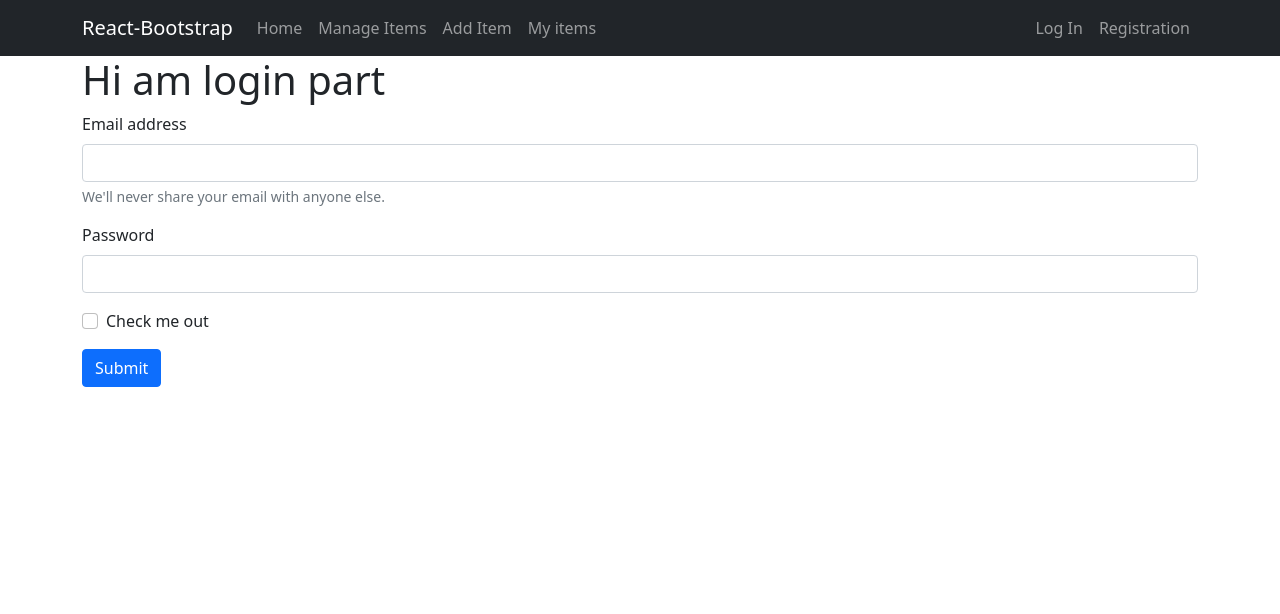
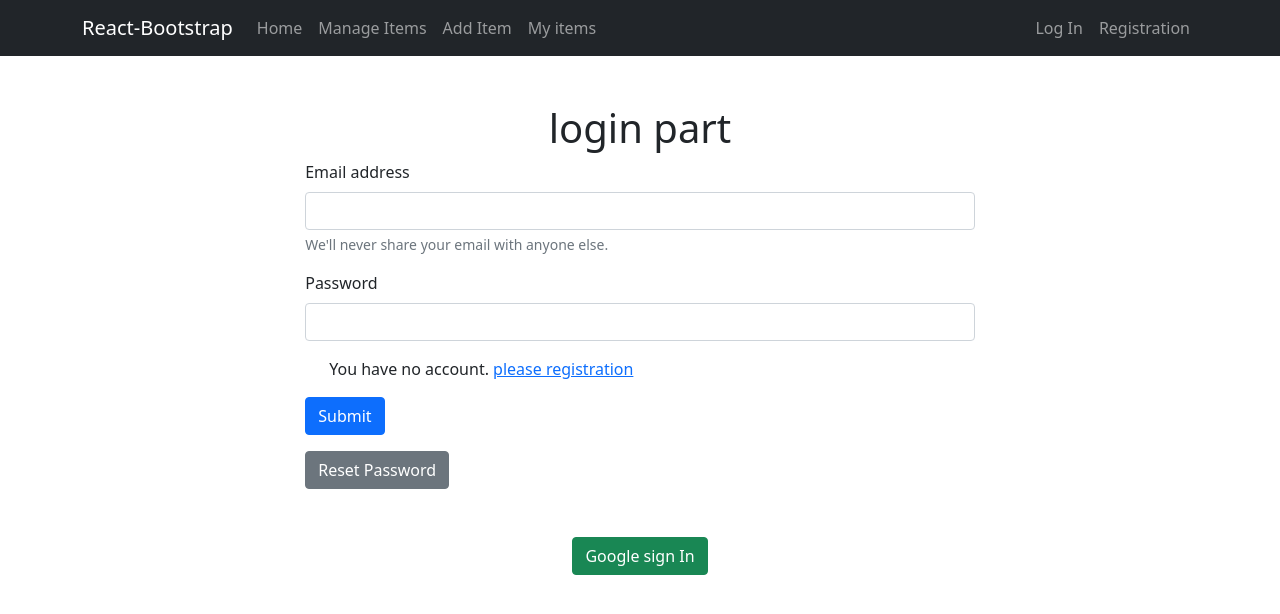
Before and after one commit to zahidjos/ware-house-mangement, a React (Create React App) app: page /logIn in a window 1280 px wide. Shown: the top 614 px of the page. Built offline with nearby package versions, Linux system fonts and the light colour scheme; no server answers.

Commit message:
login and registration complete

```diff
--- a/src/component/LogIn/LogIn.css
+++ b/src/component/LogIn/LogIn.css
@@ -0,0 +1,4 @@
+.login_from{
+    width: 60%;
+    margin: auto;
+}
--- a/src/component/LogIn/LogIn.js
+++ b/src/component/LogIn/LogIn.js
@@ -1,18 +1,24 @@
-import React from 'react';
-import { useSignInWithEmailAndPassword } from 'react-firebase-hooks/auth';
-import { useLocation, useNavigate } from 'react-router-dom';
+import { async } from '@firebase/util';
+import React, { useRef } from 'react';
+import { useAuthState, useSendPasswordResetEmail, useSignInWithEmailAndPassword, useSignInWithGoogle } from 'react-firebase-hooks/auth';
+import { Link, useLocation, useNavigate } from 'react-router-dom';
 import auth from '../../Service.fig';
+import './LogIn.css'
 
 
 const LogIn = () => {
   const [
     signInWithEmailAndPassword,
-    user,
-    loading,
-    error,
+    user1,
+    loading1,
+    error1,
   ] = useSignInWithEmailAndPassword(auth);
+  const [user, loading, error] = useAuthState(auth);
+  const [sendPasswordResetEmail, sending, error2] = useSendPasswordResetEmail(auth);
+  const [signInWithGoogle, user3, loading3, error3] = useSignInWithGoogle(auth);
   const navigate=useNavigate();
   let location = useLocation();
+  const emailRef=useRef('')
   let from = location.state?.from?.pathname || "/";
 
   const handelLogIn=async(event)=>{
@@ -20,17 +26,25 @@ const LogIn = () => {
     let email=event.target.email.value;
     let password=event.target.password.value;
    await signInWithEmailAndPassword(email,password);
-   navigate(from, { replace: true });
 
+
+}
+const handelPassword=async()=>{
+  let passwordEmail=emailRef.current.value;
+  await sendPasswordResetEmail(passwordEmail);
+}
+if(user){
+  navigate(from, { replace: true });
 }
     return (
         <div>
-            <div className="container">
-            <h1>Hi am login part</h1>
+            <div className="container mt-5">
+            <h1 className='text-center'> login part</h1>
+            <div className='login_from'>
             <form onSubmit={handelLogIn}>
   <div className="mb-3">
     <label  className="form-label">Email address</label>
-    <input type="email" name='email' className="form-control" id="exampleInputEmail1" aria-describedby="emailHelp"/>
+    <input type="email" ref={emailRef} name='email' className="form-control" id="exampleInputEmail1" aria-describedby="emailHelp"/>
     <div id="emailHelp" className="form-text">We'll never share your email with anyone else.</div>
   </div>
   <div className="mb-3">
@@ -38,12 +52,20 @@ const LogIn = () => {
     <input type="password" name='password' className="form-control" id="exampleInputPassword1"/>
   </div>
   <div className="mb-3 form-check">
-    <input type="checkbox" className="form-check-input" id="exampleCheck1"/>
-    <label className="form-check-label" >Check me out</label>
+    <p>You have no account. <Link to='/registration'>please registration</Link> </p>
   </div>
+
   <button type="submit" className="btn btn-primary">Submit</button>
-  <p>{error?error.message:""}</p>
+
+
 </form>
+<button type="button" onClick={handelPassword} class="btn btn-secondary mt-3">Reset Password</button>
+<p className='text-danger'>{error1?error1.message:""}</p>
+<div className='text-center mt-5'>
+<button type="button" class="btn btn-success m-auto" onClick={()=>signInWithGoogle()}>Google sign In</button>
+</div>
+
+</div>
             </div>
 
         </div>
--- a/src/component/Registration/Registration.css
+++ b/src/component/Registration/Registration.css
@@ -0,0 +1,4 @@
+.registration_form{
+    width: 60%;
+    margin: auto;
+}
--- a/src/component/Registration/Registration.js
+++ b/src/component/Registration/Registration.js
@@ -1,6 +1,8 @@
 import React from 'react';
-import { useCreateUserWithEmailAndPassword } from 'react-firebase-hooks/auth';
+import { useCreateUserWithEmailAndPassword, useSignInWithGoogle } from 'react-firebase-hooks/auth';
+import { Link } from 'react-router-dom';
 import auth from '../../Service.fig'
+import './Registration.css'
 const Registration = () => {
     const [
         createUserWithEmailAndPassword,
@@ -8,6 +10,7 @@ const Registration = () => {
         loading,
         error,
       ] = useCreateUserWithEmailAndPassword(auth,{sendEmailVerification:true});
+      const [signInWithGoogle, user3, loading3, error3] = useSignInWithGoogle(auth);
 
     const handelRegistration=async(event)=>{
         event.preventDefault();
@@ -18,8 +21,9 @@ const Registration = () => {
     }
     return (
         <div>
-            <div className="container">
-            <h1>Hi am registration part</h1>
+            <div className="container mt-5">
+            <h1 className='text-center'> Registration part</h1>
+            <div className='registration_form'>
             <form onSubmit={handelRegistration}>
   <div className="mb-3">
     <label  className="form-label">Email address</label>
@@ -31,12 +35,15 @@ const Registration = () => {
     <input type="password" name='password' className="form-control" id="exampleInputPassword1"/>
   </div>
   <div className="mb-3 form-check">
-    <input type="checkbox" className="form-check-input" id="exampleCheck1"/>
-    <label className="form-check-label" >Check me out</label>
+  <p>Already have account. <Link to='/logIn'>please go to Log In</Link> </p>
   </div>
   <button type="submit" className="btn btn-primary">Submit</button>
 </form>
 <p>{error?error.message:""}</p>
+<div className='text-center mt-5'>
+<button type="button" class="btn btn-success m-auto" onClick={()=>signInWithGoogle()}>Google sign In</button>
+</div>
+</div>
 
             </div>
 
```
